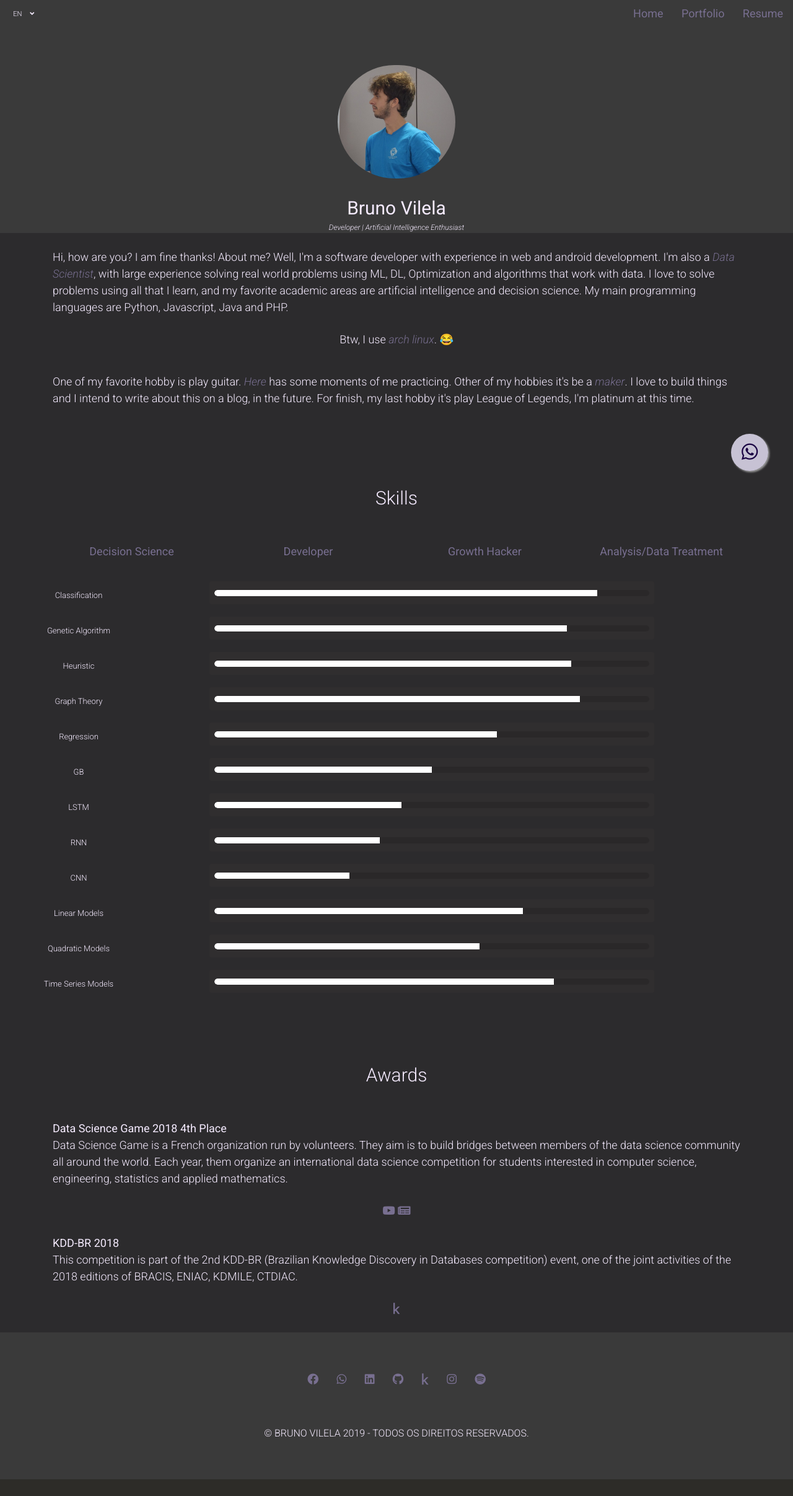
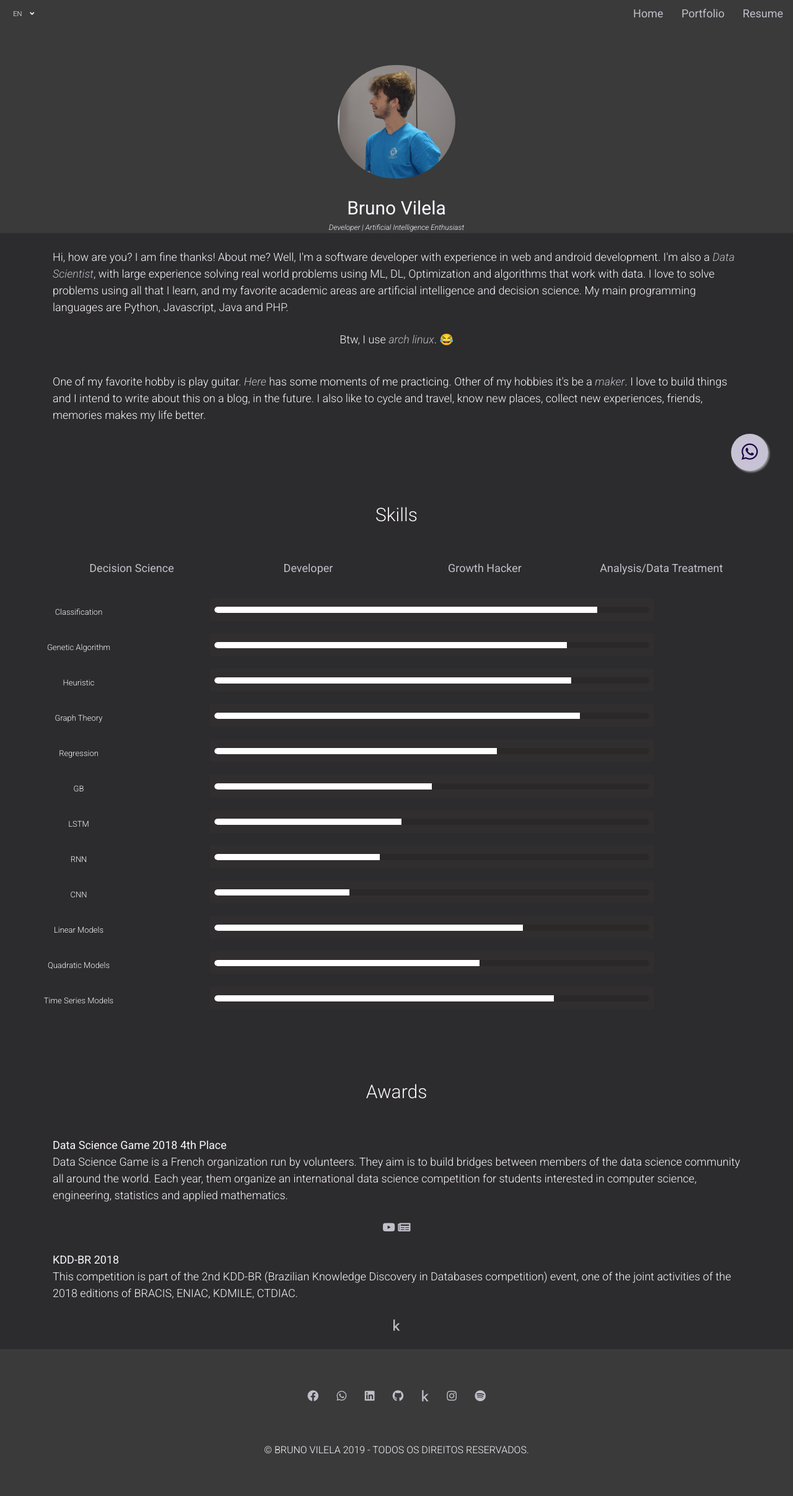
Before and after one commit to vilelabruno/vilelabruno.github.io, a PHP site: page / in a window 1280 px wide. Shown: the whole page at 62% size. Before the commit the page ends 2387 px from the top, so only its background shows below. Run offline with PHP 8.4, Linux system fonts and the light colour scheme; some libraries are stand-ins or nearby versions.

Commit message:
colors and bio

```diff
--- a/assets/css/style.css
+++ b/assets/css/style.css
@@ -22,7 +22,7 @@
 body { font-family: 'Roboto';
   background-color: #2c2b2d;
   font-weight: 300;
-  color: #f5ebff;}
+  color: #faf6ff;}
 
 nav{
   font-size: 18px;
@@ -44,7 +44,7 @@ nav{
   width:72px;
 }
 a{
-  color: #786f90;
+  color: #c1bfc9;
 }
 .skillsA:focus{
   color: #988cb8;
--- a/index.html
+++ b/index.html
@@ -234,7 +234,7 @@
             has some moments of me practicing. Other of my hobbies it's be a
             <a target="_blank" href="Maker culture" style="font-style: italic;">maker</a>.
             I love to build things and I intend to write about this on a blog, in the future.
-            For finish, my last hobby it's play League of Legends, I'm platinum at this time.
+            I also like to cycle and travel, know new places, collect new experiences, friends, memories makes my life better.
         </div>
     </div>
     <div class="space"></div>
```
